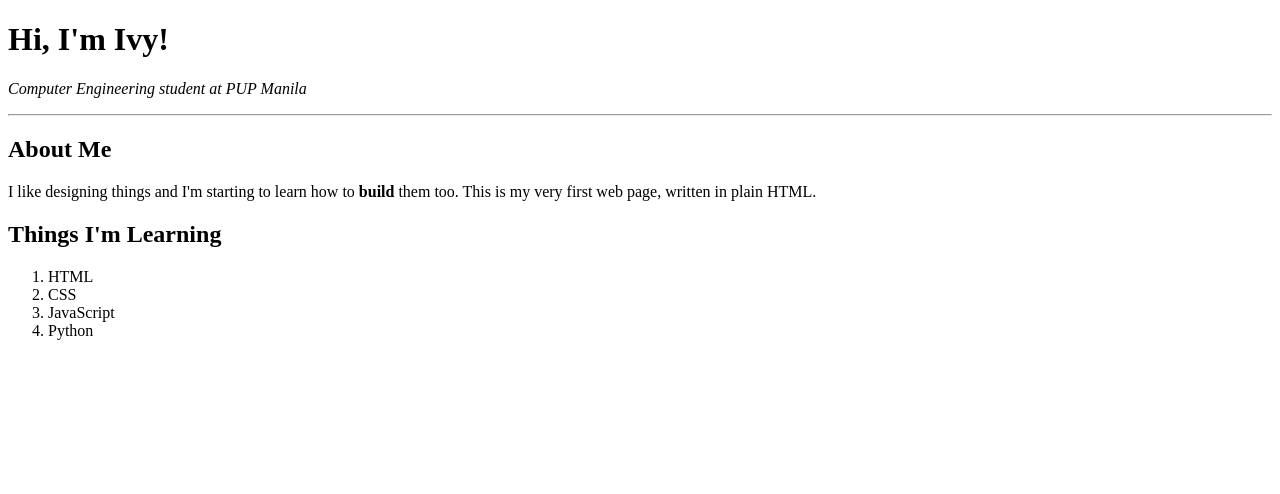
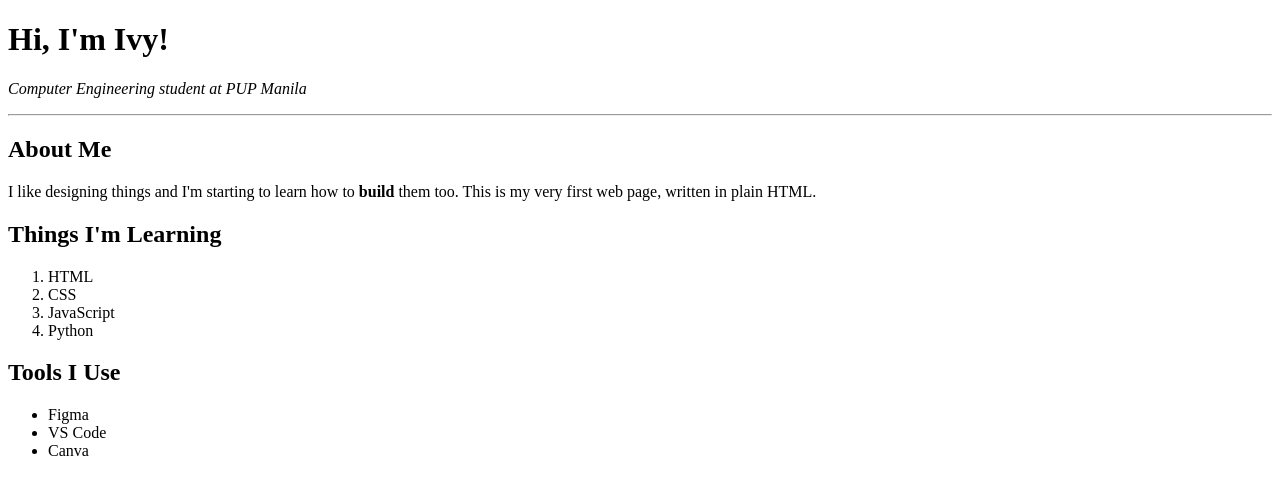
Before and after one commit to cowniv/01-html-about-me, a plain HTML site: page index.html in a window 1280 px wide. Drawn offline with Linux system fonts and the light colour scheme.

Commit message:
feat: add tools list

```diff
--- a/index.html
+++ b/index.html
@@ -27,5 +27,14 @@
       <li>Python</li>
     </ol>
   </section>
+
+  <section>
+    <h2>Tools I Use</h2>
+    <ul>
+      <li>Figma</li>
+      <li>VS Code</li>
+      <li>Canva</li>
+    </ul>
+  </section>
 </body>
 </html>
```
